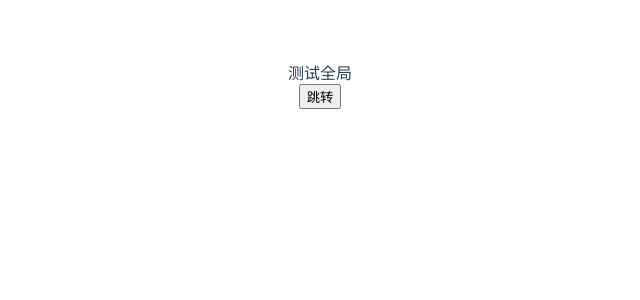
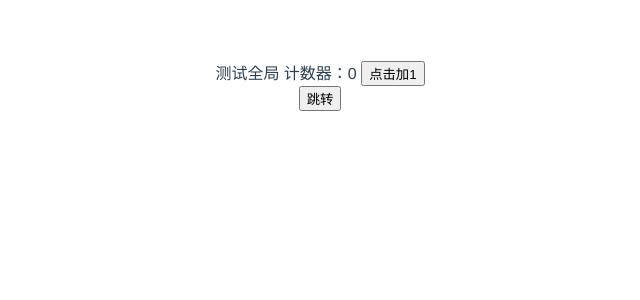
Before and after one commit to wushijiang13/vue3-vite-cli, a Vue app: page /activity in a window 1280 px wide. Shown: the top 300 px of the page, without its empty margins (320-960 px from the left). Built offline with nearby package versions, Linux system fonts and the light colour scheme.

Commit message:
引入vuex4

```diff
--- a/package.json
+++ b/package.json
@@ -8,7 +8,8 @@
   },
   "dependencies": {
     "vue": "^3.0.5",
-    "vue-router": "^4.0.5"
+    "vue-router": "^4.0.5",
+    "vuex": "^4.0.0"
   },
   "devDependencies": {
     "@vitejs/plugin-vue": "^1.2.1",
--- a/src/main.ts
+++ b/src/main.ts
@@ -1,9 +1,12 @@
 import { createApp } from 'vue'
 import App from './App.vue'
 import {router} from './router/router'
+import {store} from './store/store'
 import {useRouter} from "vue-router";
 
 let app = createApp(App);
 app.config.globalProperties.allText='测试全局';
 app.config.globalProperties.$router=useRouter();
-app.use(router).mount('#app');
+app.use(router)
+    .use(store)
+    .mount('#app');
--- a/src/page/activity.vue
+++ b/src/page/activity.vue
@@ -1,15 +1,29 @@
 <template>
     <div class="activity">
          {{allText}}
+         计数器：{{store.state.count}}
+        <button @click="addCount">点击加1</button>
     </div>
 </template>
 
 <script lang="ts">
-    export default {
+    import {useStore} from 'vuex';
+    import {defineComponent} from 'vue';
+    export default defineComponent({
         name: "activity",
         setup(){
+            let store:any=useStore();
+
+            function addCount():void{
+                store.commit('addCount');
+            }
+
+            return {
+                store,
+                addCount,
+            }
         },
-    }
+    })
 </script>
 
 <style scoped>
--- /dev/null
+++ b/src/store/store.ts
@@ -0,0 +1,18 @@
+import {createStore} from 'vuex';
+const store:any=createStore(
+    {
+        state(){
+            let count:number=0;
+            return {
+                count,
+            }
+        },
+        mutations:{
+            addCount(state:any){
+                state.count++;
+            }
+        },
+    }
+)
+
+export {store};
```
Also changed, not shown: src/store/state.ts (added), 1 other file (tests, documents, lock files or other folders).
